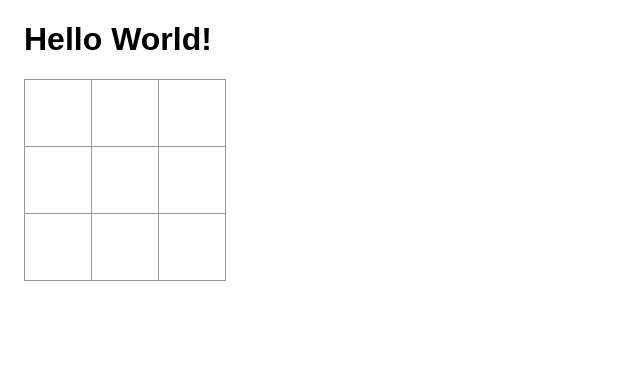
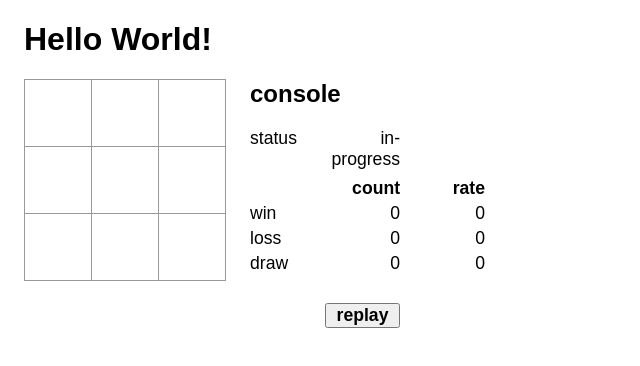
Before and after one commit to gravaman/fleish, a React app: page / in a window 1280 px wide. Shown: the top 366 px of the page, without its empty margins (0-640 px from the left). Built offline with nearby package versions, Linux system fonts and the light colour scheme; the HTML template or start-up script is replaced by a standard one.

Commit message:
initial info console commit

```diff
--- a/client/TicTacToe/Board.less
+++ b/client/TicTacToe/Board.less
@@ -1,5 +1,3 @@
 .board-row:after {
   clear: both;
-  content: "";
-  display: table;
 }
--- a/client/TicTacToe/Game.js
+++ b/client/TicTacToe/Game.js
@@ -1,5 +1,6 @@
 import React, { Component } from 'react'
 import Board from './Board.js'
+import InfoRepo from './InfoRepo.js'
 import utilities from './utilities'
 import './Game.less'
 
@@ -23,6 +24,16 @@ class Game extends Component {
 
   get isPlayerTurn() {
     return this.state.stepNumber % 2 === 0
+  }
+
+  handleReplay() {
+    return this.setState({
+      history: [
+        { squares: Array(9).fill(null) }
+      ],
+      stepNumber: 0,
+      winner: null
+    })
   }
 
   handleClick(i) {
@@ -77,6 +88,10 @@ class Game extends Component {
           squares={ this.squares }
           onClick={ i => this.handleClick(i) }
         />
+        <InfoRepo
+          winner={ this.state.winner }
+          onReplay={ () => this.handleReplay() }
+        />
       </div>
     )
   }
--- a/client/TicTacToe/Game.less
+++ b/client/TicTacToe/Game.less
@@ -1,4 +1,3 @@
 .game {
   display: flex;
-  flex-direct: row;
 }
--- /dev/null
+++ b/client/TicTacToe/InfoRepo.js
@@ -0,0 +1,59 @@
+import React, { Component } from 'react'
+import './InfoRepo.less'
+
+class InfoRepo extends Component {
+  getStatus() {
+    console.log('checking status')
+    if (this.props.winner === 1) {
+      return 'Victory'
+    }
+    if (this.props.winner === 2) {
+      return 'Defeat'
+    }
+    return 'in-progress'
+  }
+
+  render() {
+    return(
+      <div>
+        <h2>console</h2>
+        <div className="info-row">
+          <span className="title">status</span>
+          <span className="data">{ this.getStatus() }</span>
+        </div>
+        <div className="spacer-row"></div>
+        <div className="info-row">
+          <div className="spacer-title"></div>
+          <span className="data-header">count</span>
+          <span className="data-header">rate</span>
+        </div>
+        <div className="info-row">
+          <span className="title">win</span>
+          <span className="data">0</span>
+          <span className="data">0</span>
+        </div>
+        <div className="info-row">
+          <span className="title">loss</span>
+          <span className="data">0</span>
+          <span className="data">0</span>
+        </div>
+        <div className="info-row">
+          <span className="title">draw</span>
+          <span className="data">0</span>
+          <span className="data">0</span>
+        </div>
+        <div className="spacer-row"></div>
+        <div className="info-row">
+          <button
+            className="data"
+            onClick={ () => this.props.onReplay() }
+          >
+            replay
+          </button>
+        </div>
+      </div>
+    )
+  }
+}
+
+export default InfoRepo
--- /dev/null
+++ b/client/TicTacToe/InfoRepo.less
@@ -0,0 +1,67 @@
+@row-height: 25px;
+@padding-title: 25px;
+@padding-data: 10px;
+@width: 75px;
+
+h2 {
+  margin-top: 0;
+  text-align: left;
+  padding-left: @padding-title;
+}
+
+.spacer {
+  float: left;
+  height: @row-height;
+}
+
+.spacer-row {
+  .spacer;
+  width: @width * 3 + @padding-title + @padding-data * 2;
+}
+
+.spacer-title {
+  .spacer;
+  width: @width + @padding-title;
+}
+
+.spacer-data {
+  .spacer;
+  width: @width + @padding-data;
+}
+
+.info {
+  float: left;
+  height: @row-height;
+  width: @width;
+  font-size: 1.1rem;
+}
+
+.info-row {
+  clear: both;
+}
+
+.title {
+  .info;
+  text-align: left;
+  padding-left: @padding-title;
+}
+
+.data {
+  .info;
+  text-align: right;
+  padding-right: @padding-data;
+}
+
+.data-header {
+  .data;
+  font-weight: bold;
+}
+
+button.data {
+  .data-header;
+  display: inline-block;
+  text-align: center;
+  margin-left: @width + @padding-title;
+  margin-right: @width + @padding-data;
+  padding: 0;
+}
--- a/client/TicTacToe/Square.less
+++ b/client/TicTacToe/Square.less
@@ -1,8 +1,7 @@
 .square {
   background: #fff;
   border: 1px solid #999;
-  fl
-  oat: left;
+  float: left;
   font-size: 24px;
   font-weight: bold;
   line-height: 68px;
```
Also changed, not shown: 1 other file (tests, documents, lock files or other folders).
